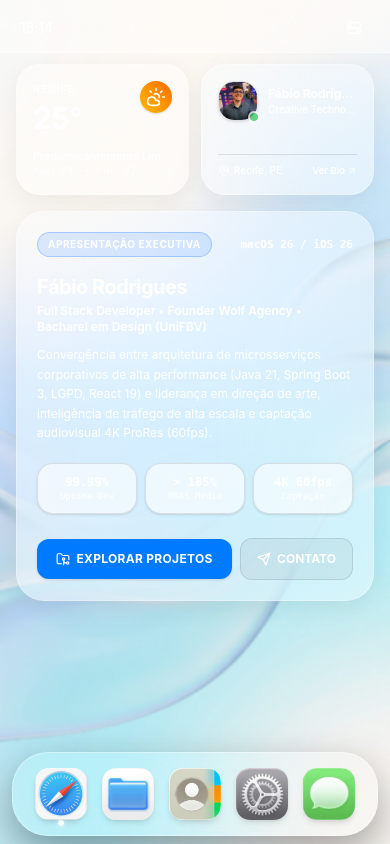
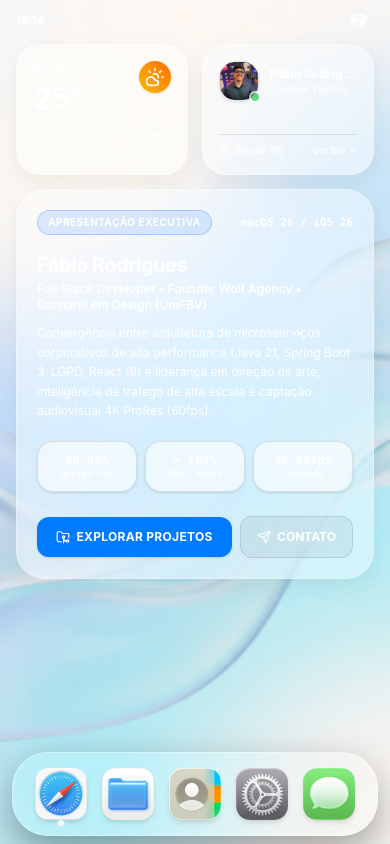
Before and after one commit to fabiorodrigues-tech-dev/portfolio-liquid-glass-experience, a React (Vite) app: page / in a window 390 px wide. Built offline with nearby package versions, Linux system fonts and the light colour scheme; a web font is replaced by a local one.

Commit message:
feat(mobile): otimiza espaco da barra superior para h-10 e eleva conteudo com pt-11

```diff
--- a/src/components/mobile/IOSMobileExperience.tsx
+++ b/src/components/mobile/IOSMobileExperience.tsx
@@ -178,10 +178,10 @@ export const IOSMobileExperience: React.FC<IOSMobileExperienceProps> = ({
       {/* ========================================================================= */}
       {/* 2. BARRA DE STATUS DO TOPO ULTRALIMPA (SEM DYNAMIC ISLAND - REQUISITO 1)  */}
       {/* ========================================================================= */}
-      <header className="fixed top-0 left-0 right-0 z-40 px-5 pt-3 pb-2 flex items-center justify-between select-none backdrop-blur-3xl backdrop-saturate-180 bg-white/45 dark:bg-[#0c0e17]/45 border-b border-white/30 dark:border-white/15">
+      <header className="fixed top-0 left-0 right-0 h-10 px-4 flex items-center justify-between z-40 select-none bg-transparent">
         {/* Esquerda: Relógio em tempo real ("19:30") */}
         <div className="flex items-center">
-          <span className="font-semibold text-sm tracking-tight text-[#09090b] dark:text-white">
+          <span className="text-xs font-semibold tracking-tight text-[#09090b] dark:text-white drop-shadow-[0_1px_1px_rgba(255,255,255,0.7)] dark:drop-shadow-[0_1px_2px_rgba(0,0,0,0.5)]">
             {currentTime}
           </span>
         </div>
@@ -194,7 +194,7 @@ export const IOSMobileExperience: React.FC<IOSMobileExperienceProps> = ({
               triggerHaptic()
               setIsControlCenterOpen(true)
             }}
-            className="w-8 h-8 rounded-full flex items-center justify-center text-[#09090b] dark:text-white hover:bg-black/5 dark:hover:bg-white/10 active:scale-90 transition-all cursor-pointer"
+            className="w-8 h-8 rounded-full flex items-center justify-center text-[#09090b] dark:text-white hover:bg-black/5 dark:hover:bg-white/10 active:scale-90 transition-all cursor-pointer drop-shadow-[0_1px_1px_rgba(255,255,255,0.7)] dark:drop-shadow-[0_1px_2px_rgba(0,0,0,0.5)]"
             title="Abrir Central de Controle"
             aria-label="Central de Controle"
           >
@@ -204,19 +204,19 @@ export const IOSMobileExperience: React.FC<IOSMobileExperienceProps> = ({
       </header>
 
       {/* ========================================================================= */}
-      {/* 3. NAVEGAÇÃO POR ABAS EM TELA CHEIA (PADDING OTIMIZADO: pb-28)            */}
+      {/* 3. NAVEGAÇÃO POR ABAS EM TELA CHEIA (PADDING OTIMIZADO: pt-11 pb-28)      */}
       {/* ========================================================================= */}
       <main
         id="mobile-scroll-container"
-        className="relative z-10 w-full h-full pt-14 pb-28 overflow-y-auto scroll-smooth px-4 space-y-4"
+        className="relative z-10 w-full h-full pt-11 pb-28 overflow-y-auto scroll-smooth px-4 space-y-3.5"
       >
         {/* ----------------------------------------------------------------------- */}
         {/* ABA 01: INÍCIO (Widgets de Clima, Foto de Perfil & Apresentação)        */}
         {/* ----------------------------------------------------------------------- */}
         {activeTab === 'inicio' && (
-          <div className="space-y-4 pt-2 animate-in fade-in duration-200">
+          <div className="space-y-3.5 animate-in fade-in duration-200">
             {/* Grid Superior de Widgets */}
-            <section className="grid grid-cols-2 gap-3">
+            <section className="grid grid-cols-2 gap-3.5">
               {/* Widget 1: Clima (Recife 25°) */}
               <div className="backdrop-blur-3xl backdrop-saturate-180 bg-white/45 dark:bg-[#0c0e17]/45 border border-white/30 dark:border-white/15 text-zinc-950 dark:text-white shadow-[0_8px_25px_rgba(0,0,0,0.06)] dark:shadow-xl rounded-[24px] p-4 flex flex-col justify-between select-none relative overflow-hidden group">
                 <div className="flex items-start justify-between">
@@ -345,7 +345,7 @@ export const IOSMobileExperience: React.FC<IOSMobileExperienceProps> = ({
         {/* ABA 02: PROJETOS (Feed Vertical Completo no Padrão App Store "Hoje")   */}
         {/* ----------------------------------------------------------------------- */}
         {activeTab === 'projetos' && (
-          <div className="space-y-4 pt-2 animate-in fade-in duration-200">
+          <div className="space-y-3.5 animate-in fade-in duration-200">
             <div className="px-1">
               <span className="block text-[11px] font-mono tracking-wider uppercase font-semibold text-zinc-700 dark:text-white/60 drop-shadow-[0_1px_1px_rgba(255,255,255,0.8)] dark:drop-shadow-none">
                 {currentDateFormatted || 'DOMINGO, 6 DE SETEMBRO'}
@@ -631,7 +631,7 @@ export const IOSMobileExperience: React.FC<IOSMobileExperienceProps> = ({
         {/* ABA 03: SOBRE (Trajetória, UniFBV, Fundação Wolf Agency e Dev vs MKT)   */}
         {/* ----------------------------------------------------------------------- */}
         {activeTab === 'sobre' && (
-          <div className="space-y-4 pt-2 animate-in fade-in duration-200">
+          <div className="space-y-3.5 animate-in fade-in duration-200">
             <div className="px-1">
               <span className="text-[11px] font-bold uppercase tracking-wider text-blue-600 dark:text-blue-400 font-mono">
                 Biografia & Filosofia
@@ -806,7 +806,7 @@ export const IOSMobileExperience: React.FC<IOSMobileExperienceProps> = ({
         {/* ABA 04: HABILIDADES (Stack Dev com Angular/Antigravity, Audiovisual)    */}
         {/* ----------------------------------------------------------------------- */}
         {activeTab === 'habilidades' && (
-          <div className="space-y-4 pt-2 animate-in fade-in duration-200">
+          <div className="space-y-3.5 animate-in fade-in duration-200">
             <div className="px-1">
               <span className="text-[11px] font-bold uppercase tracking-wider text-purple-600 dark:text-purple-400 font-mono">
                 Matriz de Competências
@@ -949,7 +949,7 @@ export const IOSMobileExperience: React.FC<IOSMobileExperienceProps> = ({
         {/* ABA 05: CONTATO (Formulário Funcional & 4 Canais Oficiais)              */}
         {/* ----------------------------------------------------------------------- */}
         {activeTab === 'contato' && (
-          <div className="space-y-4 pt-2 animate-in fade-in duration-200">
+          <div className="space-y-3.5 animate-in fade-in duration-200">
             <div className="px-1">
               <span className="text-[11px] font-bold uppercase tracking-wider text-emerald-600 dark:text-emerald-400 font-mono">
                 Comunicação Direta
```
